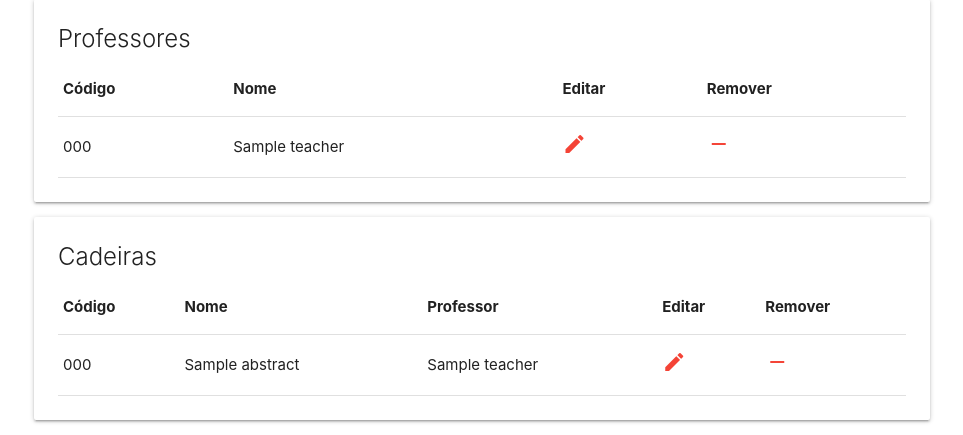
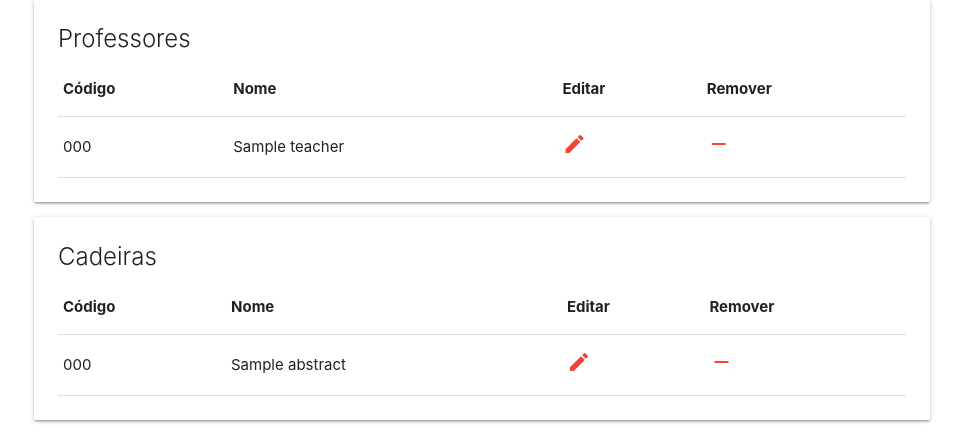
Before and after one commit to eduardosvieira/coordenacao-facil, a Flask app: page /app/coordinator/ in a window 1280 px wide. Shown: the part 1063-1498 px from the top of the page, without its empty margins (158-1121 px from the left). Run offline with Flask 2, Linux system fonts and the light colour scheme; a database or web service that is not in the repository returns one stand-in record (values such as "Sample title"); data that the repository does not hold is empty.

Commit message:
implementing add abstracts

```diff
--- a/CoordenacaoFacil/models/Abstract.py
+++ b/CoordenacaoFacil/models/Abstract.py
@@ -1,17 +1,17 @@
 from CoordenacaoFacil import db
 
 class Abstract():
-    def __init__(self, code="", name="", createAt=""):
+    def __init__(self, code="", name="", createdAt=""):
         self.code = code
         self.name = name
-        self.createAt = createAt
+        self.createdAt = createdAt
 
 
-    def createAbstract(self, abstract=None):
+    def create(self, abstract=None):
         db.abstracts.insert({
             "code": abstract.code,
             "name": abstract.name,
-            "createAt": abstract.createAt,
+            "createdAt": abstract.createdAt,
         })
 
         return True
--- a/CoordenacaoFacil/static/js/abstracts.js
+++ b/CoordenacaoFacil/static/js/abstracts.js
@@ -16,15 +16,17 @@ $(document).ready(function(){
 
   $('.fixed-action-btn').floatingActionButton();
 
+  $("#abstract-createdAt").val(new Date());
+
   $("#btnCreateAbstract").on("click", function(event){
     var name = $("#abstract-name").val();
     var code = $("#abstract-code").val();
-    var teacher = $("#abstract-teacher").val();
+    var createdAt = $("#abstract-createdAt").val();
 
     $.ajax({
       url: URL + "/app/abstracts/",
       type: "POST",
-      data: {"name": name, "code": code, "teacher": teacher}
+      data: {"name": name, "code": code, "createdAt": createdAt}
     });
   });
 });
--- a/CoordenacaoFacil/templates/coordinator.html
+++ b/CoordenacaoFacil/templates/coordinator.html
@@ -214,7 +214,6 @@
               <tr>
                 <th>Código</th>
                 <th>Nome</th>
-                <th>Professor</th>
                 <th>Editar</th>
                 <th>Remover</th>
               </tr>
@@ -226,14 +225,11 @@
                   <tr>
                     <td>{{ abstract.code }}</td>
                     <td>{{ abstract.name }}</td>
-                    <td>{{ abstract.teacher }}</td>
                     <td><i class="material-icons red-text">edit</i></td>
                     <td><i class="material-icons red-text">remove</i></td>
                   </tr>
                 {% endfor %}
               {% endif %}
-
-
             </tbody>
           </table>
 
--- a/CoordenacaoFacil/templates/modals/abstracts.html
+++ b/CoordenacaoFacil/templates/modals/abstracts.html
@@ -14,10 +14,7 @@
         <input name="abstract-code" id="abstract-code" type="text">
       </div>
 
-      <div class="input-text">
-        <label for="abstract-teacher">Professor</label>
-        <input name="abstract-teacher" id="abstract-teacher" type="text">
-      </div>
+      <input name="abstract-createdAt" id="abstract-createdAt" type="hidden">
 
     </div>
   </div>
```
Also changed, not shown: CoordenacaoFacil/controllers/AbstractController.py (+6 -6 lines).
